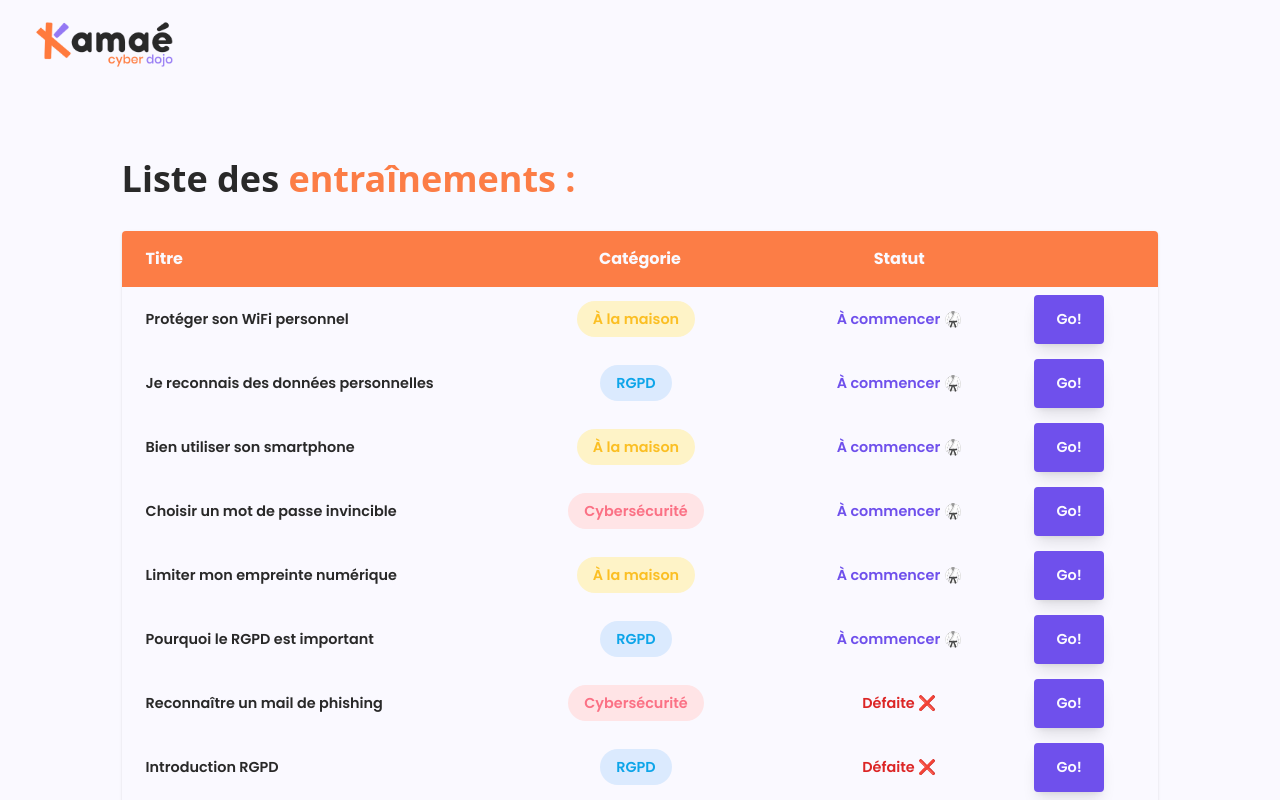
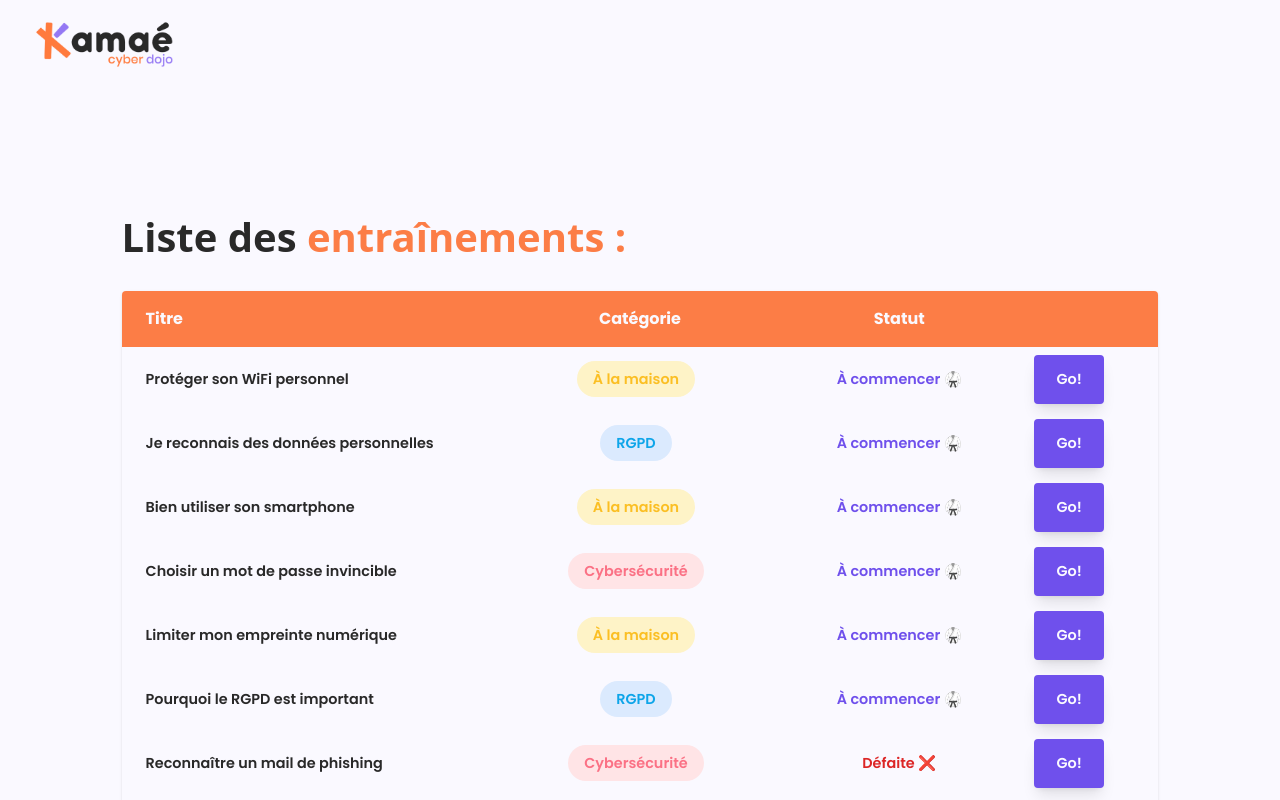
Before and after one commit to JulieBaret/kamae-project, a React (Create React App) app: page / in a window 1280 px wide. Shown: the top 800 px of the page. Built offline with nearby package versions, Linux system fonts and the light colour scheme; a web font is replaced by a local one.

Commit message:
extract Button into its own component

```diff
--- a/src/components/Button/Button.css
+++ b/src/components/Button/Button.css
@@ -0,0 +1,13 @@
+/* button */
+.button-col {
+    @apply pr-3 sm:pr-6;
+    @apply w-16 sm:w-20 md:w-32;
+}
+
+button {
+    @apply bg-purple border-2 border-purple hover:bg-white hover:text-purple text-white;
+    @apply font-semibold;
+    @apply py-3 sm:py-3 px-3 sm:px-5;
+    @apply rounded-lg sm:rounded;
+    @apply hover:shadow-none shadow-lg;
+}
--- a/src/components/Button/Button.js
+++ b/src/components/Button/Button.js
@@ -1,16 +1,12 @@
 import React from 'react';
 import './Button.css';
 
-const Button = ({ sortOrder, item, changeStatus}) => {
+const Button = ({ item, handleClick }) => {
 
     return (
         <td className="button-col">
             {item.status !== "Victoire" ? (
-                <button onClick={() => {
-                    const result = sortOrder[Math.floor(Math.random() * 2) + 1];
-                    changeStatus(item.title, result) }
-                }>
-                Go!</button>
+                <button onClick={() => { handleClick(item) }}><span className="inside-button">Go!</span></button>
             ) : null}
         </td>
     );
--- a/src/components/Table/Table.css
+++ b/src/components/Table/Table.css
@@ -67,20 +67,6 @@ th {
     @apply font-semibold;
 }
 
-/* button */
-.button-col {
-    @apply pr-3 sm:pr-6;
-    @apply w-16 sm:w-20 md:w-32;
-}
-
-button {
-    @apply bg-purple border-2 border-purple hover:bg-white hover:text-purple text-white;
-    @apply font-semibold;
-    @apply py-3 sm:py-3 px-3 sm:px-5;
-    @apply rounded-lg sm:rounded;
-    @apply hover:shadow-none shadow-lg;
-}
-
 @media (max-width: 680px) {
     thead {
         font-size: 0.8rem;
--- a/src/components/Table/Table.js
+++ b/src/components/Table/Table.js
@@ -1,4 +1,5 @@
 import React, { useMemo } from 'react';
+import Button from '../Button/Button';
 import Category from '../Category/Category';
 import Status from '../Status/Status';
 import './Table.css';
@@ -51,11 +52,7 @@ const Table = ({ trainings, changeStatus }) => {
                                 </td>
                                 <Category category={item.category} />
                                 <Status status={item.status} />
-                                <td className="button-col">
-                                    {item.status !== "Victoire" ? (
-                                        <button onClick={() => {handleClick(item)}}><span className="inside-button">Go!</span></button>
-                                    ) : null}
-                                </td>
+                                <Button item={item} handleClick={handleClick} />
                             </tr>
                         ))}
                 </tbody>
--- a/src/layouts/Body/Body.css
+++ b/src/layouts/Body/Body.css
@@ -1,13 +1,15 @@
 .body-container {
     @apply flex flex-col items-center justify-center;
     @apply mb-10;
-    margin-top: 5rem;
+    margin-top: 8rem;
 }
 
 .heading {
-    @apply font-heading font-semibold text-2xl sm:text-4xl;
+    @apply font-bold;
     @apply text-black;
     width: 81vw;
+    font-weight: 600;
+    font-size: 40px;
 }
 
 .highlight {
@@ -16,13 +18,14 @@
 
 .table-container {
     @apply font-body;
-    @apply mt-2 md:mt-8;
+    @apply mt-2 md:mt-6;
     width: 81vw;
 }
 
 @media (max-width: 680px) {
     .heading {
         width: 95vw;
+        font-size: 30px;
     }
 
     .table-container {
```
